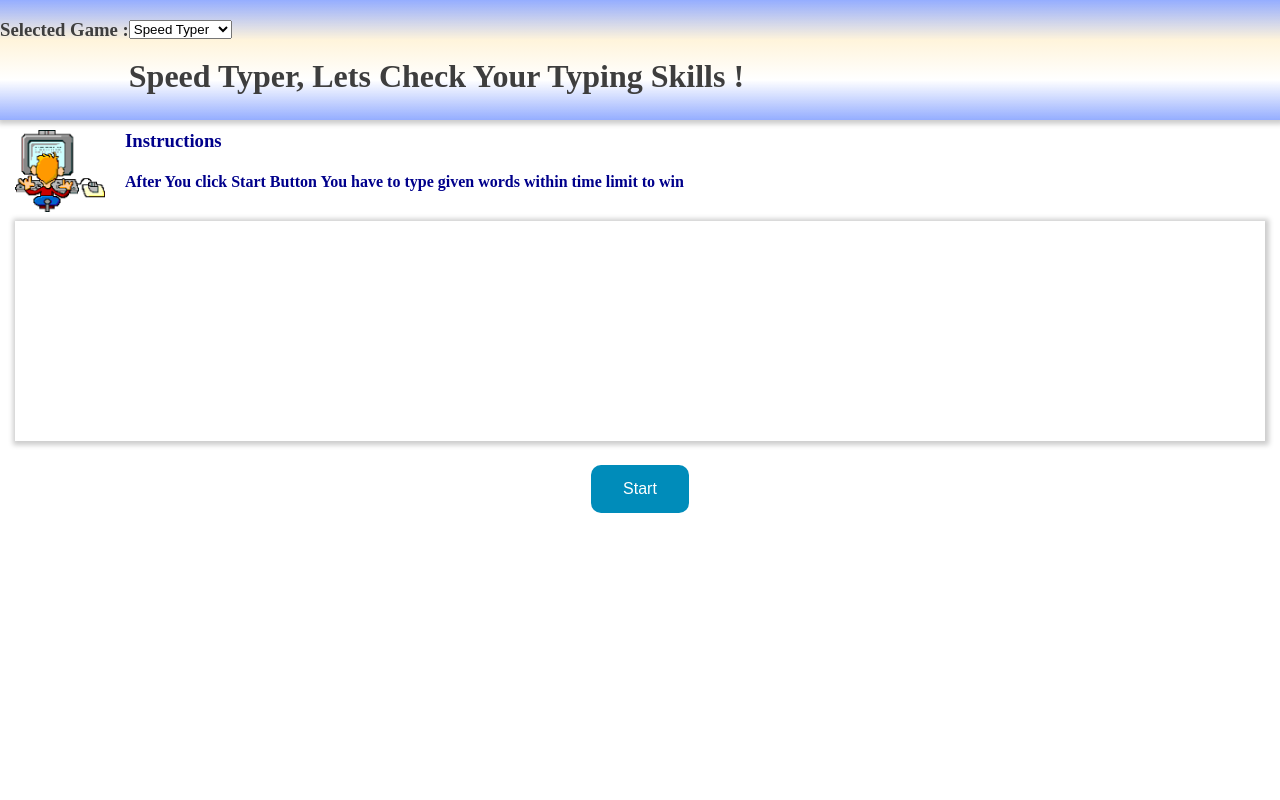
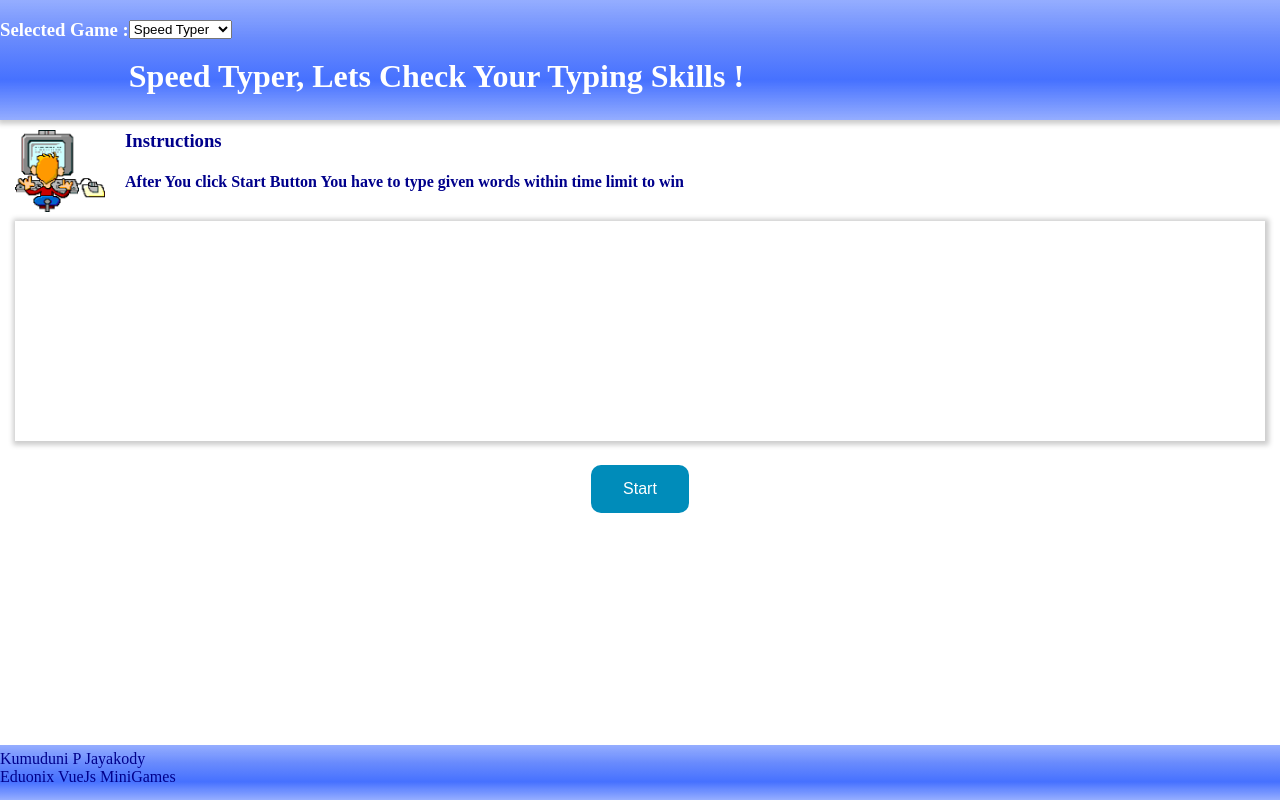
Before and after one commit to Kumuduni95/EduonixVueGames, a plain HTML site: page index.html in a window 1280 px wide. Drawn offline with nearby package versions, Linux system fonts and the light colour scheme.

Commit message:
Update index.html

```diff
--- a/index.html
+++ b/index.html
@@ -8,7 +8,7 @@
         <div id="minigames" >
         <div class="header">
             <div class="row">
-                <h3 class="floatLeft">Selected Game : </h3>
+                <h3 class="floatLeft" style=" color: White;">Selected Game : </h3>
                 <select class="floatLeft" style="margin-top:20px" v-model="game" v-on:change="welcomemsg()">
                     <option value="Speed Typer" >Speed Typer</option>
                     <option value="Find the mine"  >Find the mine</option>
@@ -16,7 +16,7 @@
                 </select>
             </div>
             <br>
-            <div style="margin-top:40px">
+            <div style="margin-top:40px;color: White;">
                 <h1 >{{welcome}}</h1>
             </div>
         </div><img src="type.gif" style="float:left;width:90px;margin-right: 20px;">
@@ -166,6 +166,11 @@
             <div class="row" style="text-align:center;margin-top: 20px;">
                 <button class="strtbtn" v-on:click="start()" v-if="StyperInputDisable">Start </button>
             </div>
+        </div>
+        <div style="position:fixed; bottom:0px;left:0px; width:100%; min-height:50px;background-image: linear-gradient(rgba(121, 152, 255, 0.791),rgb(104, 138, 253),rgb(70, 113, 255), rgba(121, 152, 255, 0.791));
+        ;padding-top: 5px; color:darkblue">
+            Kumuduni P Jayakody<br>
+            Eduonix VueJs MiniGames
         </div>
         </div>
 
@@ -544,7 +549,7 @@
                 left: 0px;
                 z-index: 3;
                 box-shadow: 1px 1px 5px 3px #ccc;
-                background-image: linear-gradient(rgba(121, 152, 255, 0.791),rgb(255, 244, 219), rgb(255, 255, 255), rgba(121, 152, 255, 0.791));
+                background-image: linear-gradient(rgba(121, 152, 255, 0.791),rgb(104, 138, 253),rgb(70, 113, 255), rgba(121, 152, 255, 0.791));
              }
              .floatLeft{
                 float:left
```
